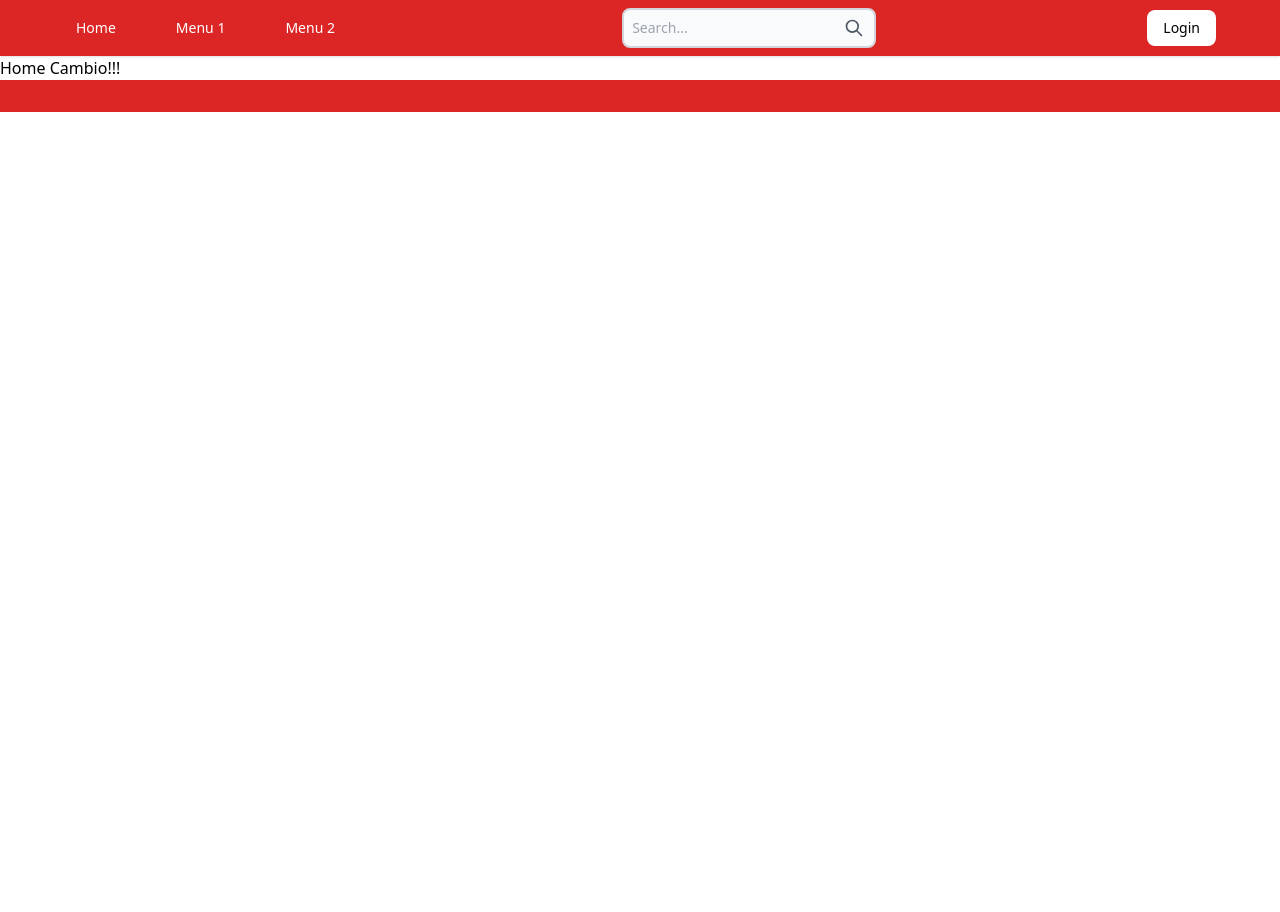
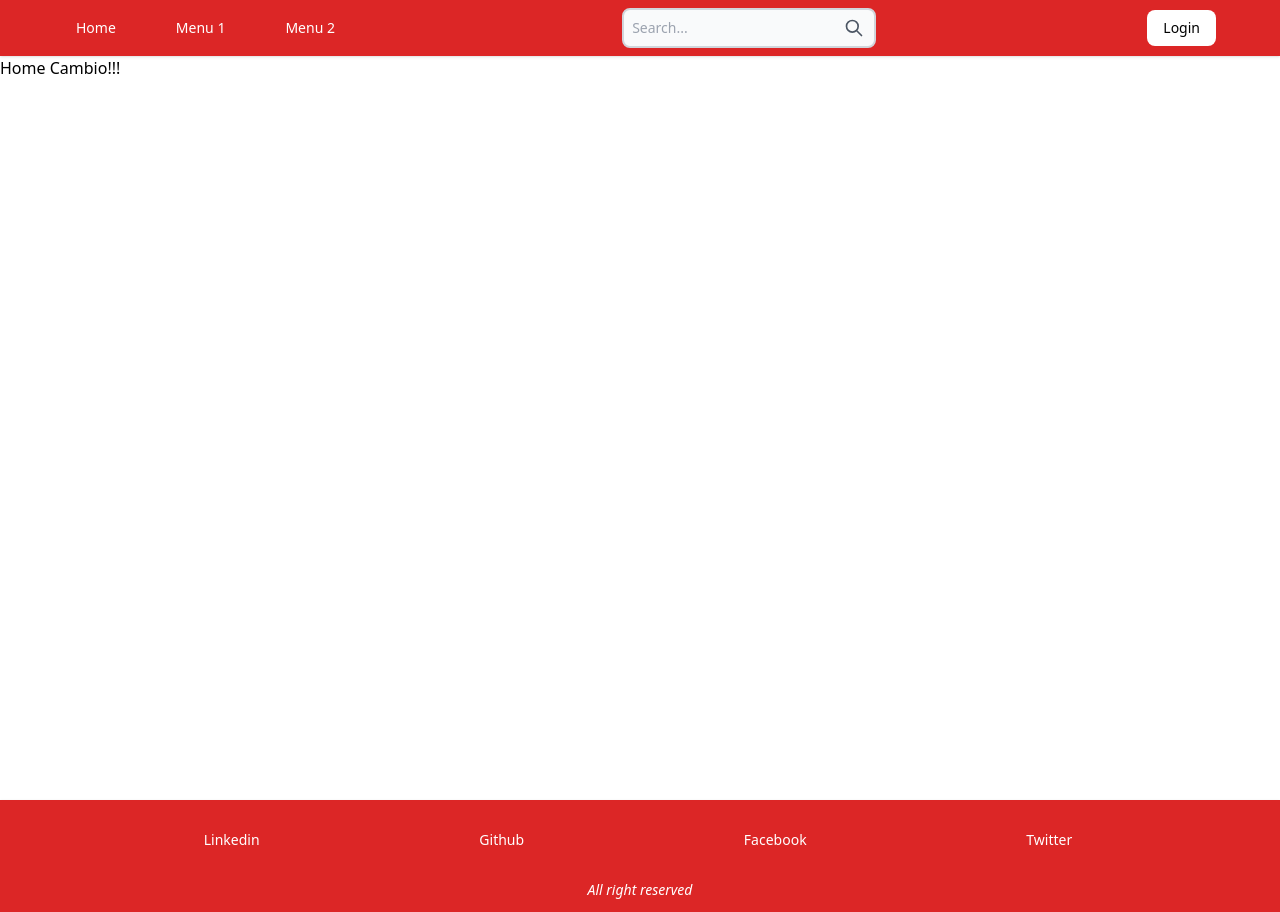
Before and after one commit to ElvisGT/social_network, a Next.js app: page / in a window 1280 px wide. Before the commit the page ends 800 px from the top, so only its background shows below. Built offline with nearby package versions, Linux system fonts and the light colour scheme.

Commit message:
Footer ready

```diff
--- a/src/components/layout/Footer.tsx
+++ b/src/components/layout/Footer.tsx
@@ -1,5 +1,5 @@
 
-const NetworkLinks = [
+const networkLinks = [
     {id:1,href:"exaple.com",name:"Linkedin"},
     {id:2,href:"exaple.com",name:"Github"},
     {id:3,href:"exaple.com",name:"Facebook"},
@@ -10,8 +10,15 @@ const NetworkLinks = [
 
 export const Footer = () => {
     return (
-        <div className="bg-red-600 w-full h-8 relative bottom-full">
-
+        <div className="bg-red-600 shadow w-full h-28 absolute inset-y-full text-white text-sm">
+            <div className="flex  h-20 flex-row justify-evenly items-center">
+                {
+                    networkLinks.map(item => (
+                        <a href={item.href} className="py-2 pr-4 pl-3">{item.name}</a>
+                    ))
+                }
+            </div>
+            <h3 className="text-center italic">All right reserved</h3>
         </div>
     )
 }
```
